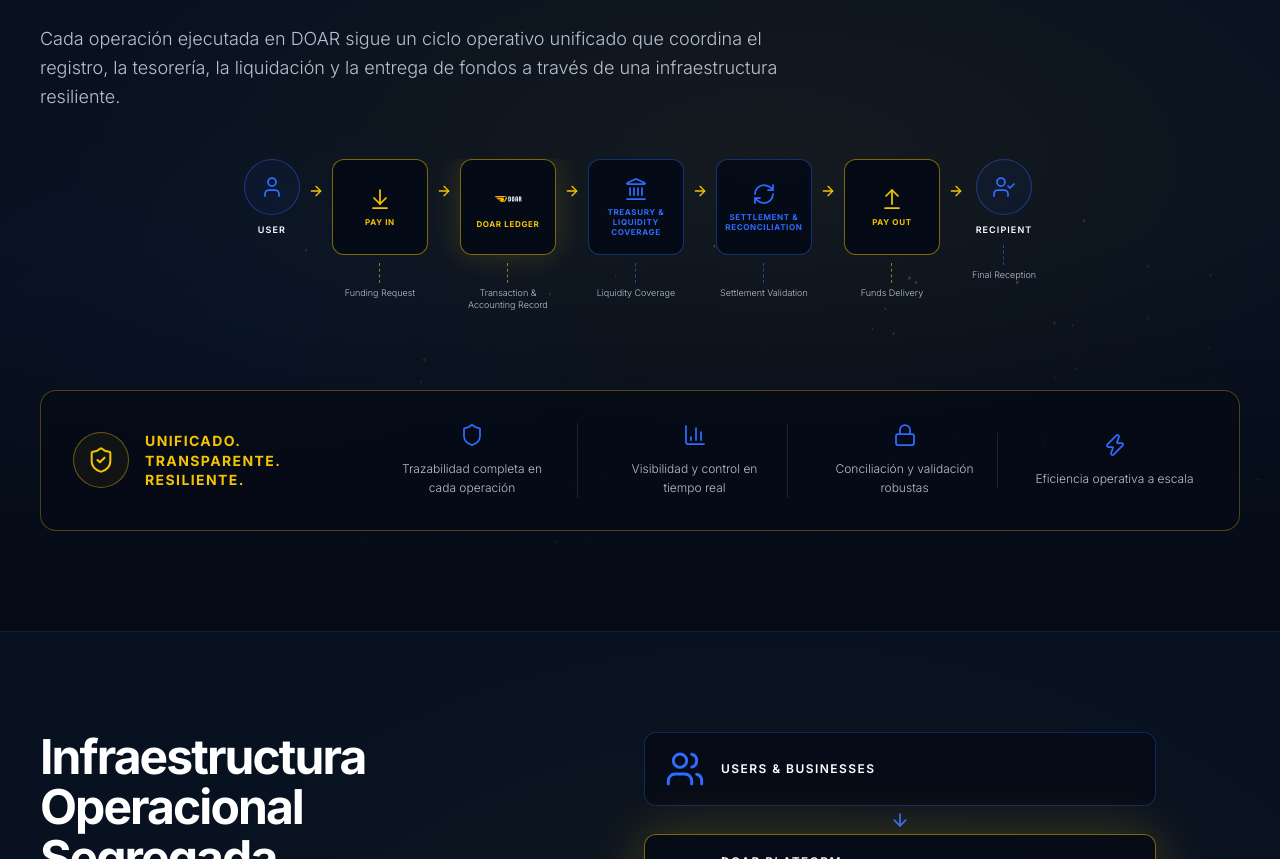
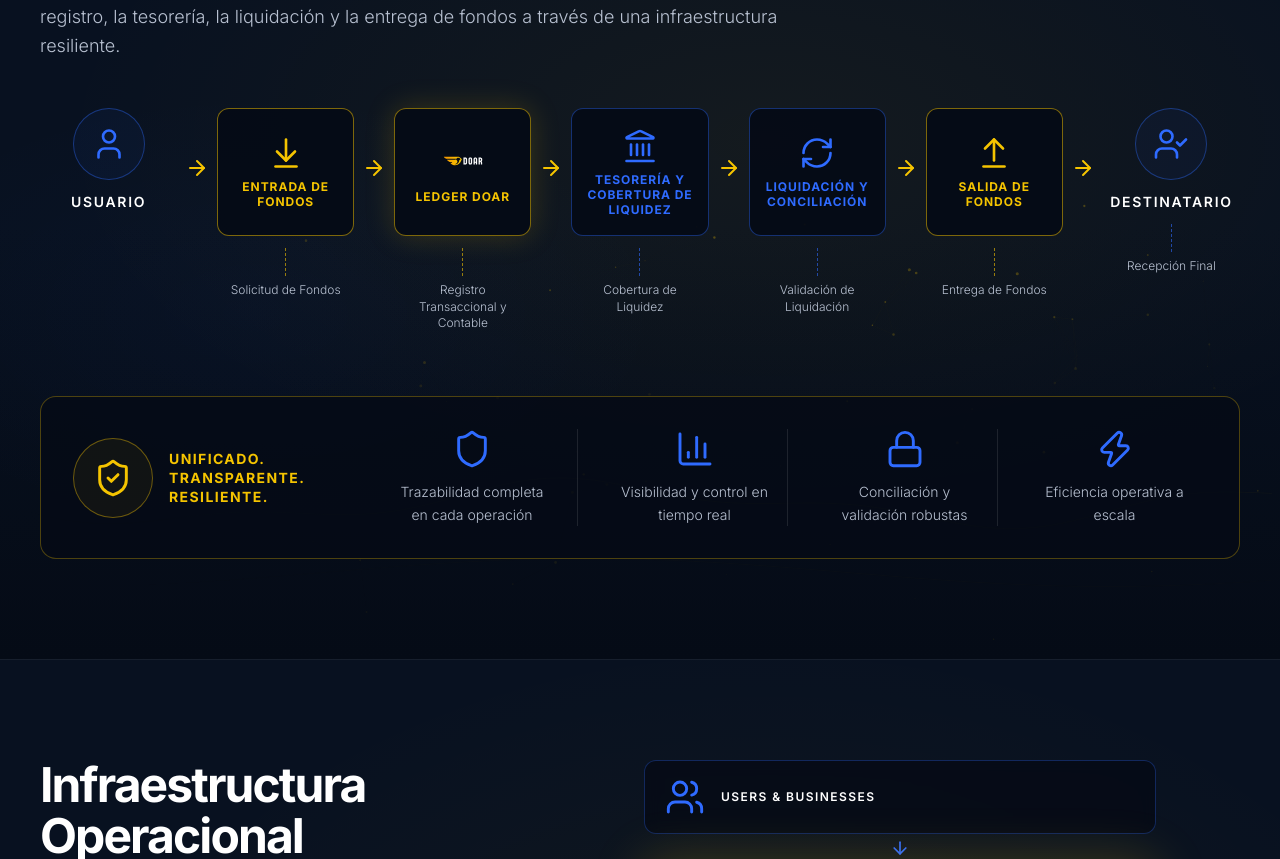
Before and after one commit to Rosanyelis/doar-web, a React (Vite) app: page /sobre-nosotros in a window 1280 px wide. Shown: the part 5494-6353 px from the top of the page. Built offline with nearby package versions, Linux system fonts and the light colour scheme.

Commit message:
i18n(institucional): traducir ciclo operativo a español y ajustar tamaños en diagramas

```diff
--- a/src/components/institutional/sections/transaction-operating-cycle/TransactionCycleFlowDiagram.tsx
+++ b/src/components/institutional/sections/transaction-operating-cycle/TransactionCycleFlowDiagram.tsx
@@ -22,25 +22,23 @@
 
 function FlowArrow() {
     return (
-        <ArrowRight
-            className="mx-1 mt-6 h-4 w-4 shrink-0 self-start text-doar-gold sm:mx-2"
-            strokeWidth={2}
-            aria-hidden="true"
-        />
+        <div className="flex shrink-0 items-start px-1 pt-10 sm:px-2 sm:pt-12" aria-hidden="true">
+            <ArrowRight className="h-5 w-5 text-doar-gold sm:h-6 sm:w-6" strokeWidth={2} />
+        </div>
     );
 }
 
 function DottedSubtitle({ text, accent }: { text: string; accent: 'gold' | 'blue' }) {
     return (
-        <div className="mt-2 flex flex-col items-center">
+        <div className="mt-3 flex w-full flex-col items-center">
             <div
                 className={cn(
-                    'h-5 w-px border-l border-dashed',
+                    'h-6 w-px border-l border-dashed sm:h-7',
                     accent === 'gold' ? 'border-doar-gold/60' : 'border-doar-blue/60'
                 )}
                 aria-hidden="true"
             />
-            <span className="mt-1 max-w-[88px] text-center text-[9px] font-light leading-tight text-soft-gray">
+            <span className="mt-1.5 max-w-[120px] px-1 text-center text-[11px] font-light leading-snug text-soft-gray sm:text-xs">
                 {text}
             </span>
         </div>
@@ -59,16 +57,16 @@
     const Icon = variant === 'recipient' ? UserCheck : User;
 
     return (
-        <div className="flex shrink-0 flex-col items-center">
+        <div className="flex w-full flex-col items-center">
             <div
                 className={cn(
-                    'flex h-14 w-14 items-center justify-center rounded-full',
+                    'flex h-16 w-16 items-center justify-center rounded-full sm:h-[72px] sm:w-[72px]',
                     'border border-doar-blue/40 bg-doar-blue/5'
                 )}
             >
-                <Icon className="h-6 w-6 text-doar-blue" strokeWidth={1.75} aria-hidden="true" />
+                <Icon className="h-8 w-8 text-doar-blue sm:h-9 sm:w-9" strokeWidth={1.75} aria-hidden="true" />
             </div>
-            <span className="mt-2 text-[9px] font-semibold uppercase tracking-[0.12em] text-text-primary">
+            <span className="mt-3 text-xs font-semibold uppercase tracking-[0.12em] text-text-primary sm:text-sm">
                 {label}
             </span>
             {subtitle && <DottedSubtitle text={subtitle} accent="blue" />}
@@ -82,11 +80,12 @@
     const Icon = BOX_ICONS[step.id];
 
     return (
-        <div className="flex shrink-0 flex-col items-center">
+        <div className="flex w-full flex-col items-center">
             <article
                 className={cn(
-                    'flex h-[88px] w-[88px] flex-col items-center justify-center gap-1.5 rounded-xl border px-1',
-                    'bg-deep-space/90 sm:h-[96px] sm:w-[96px]',
+                    'flex min-h-[112px] w-full max-w-[148px] flex-col items-center justify-center gap-2',
+                    'rounded-xl border px-2 py-4 sm:min-h-[128px] sm:max-w-[168px] sm:px-3',
+                    'bg-deep-space/90',
                     isGold ? 'border-doar-gold/50' : 'border-doar-blue/40',
                     isLedger && 'shadow-[0_0_30px_rgba(245,196,0,0.18)]'
                 )}
@@ -95,13 +94,16 @@
                     <img
                         src="/assets/institucional/logo.svg"
                         alt=""
-                        className="h-7 w-7 shrink-0"
+                        className="h-9 w-9 shrink-0 sm:h-10 sm:w-10"
                         aria-hidden="true"
                     />
                 ) : (
                     Icon && (
                         <Icon
-                            className={cn('h-6 w-6', isGold ? 'text-doar-gold' : 'text-doar-blue')}
+                            className={cn(
+                                'h-8 w-8 sm:h-9 sm:w-9',
+                                isGold ? 'text-doar-gold' : 'text-doar-blue'
+                            )}
                             strokeWidth={1.75}
                             aria-hidden="true"
                         />
@@ -109,7 +111,7 @@
                 )}
                 <span
                     className={cn(
-                        'text-center text-[7px] font-bold uppercase leading-tight tracking-[0.08em] sm:text-[8px]',
+                        'text-center text-[10px] font-bold uppercase leading-tight tracking-[0.08em] sm:text-xs',
                         isGold ? 'text-doar-gold' : 'text-doar-blue'
                     )}
                 >
@@ -138,14 +140,16 @@
 export default function TransactionCycleFlowDiagram() {
     return (
         <div
-            className="w-full overflow-x-auto pb-4"
+            className="w-full"
             role="img"
             aria-label="Diagrama del ciclo operativo de una transacción DOAR"
         >
-            <div className="mx-auto flex min-w-[980px] items-start justify-center px-2">
+            <div className="flex w-full items-start">
                 {TRANSACTION_CYCLE_STEPS.map((step, index) => (
-                    <div key={step.id} className="flex items-start">
-                        <FlowNode step={step} />
+                    <div key={step.id} className="contents">
+                        <div className="flex min-w-0 flex-1 justify-center">
+                            <FlowNode step={step} />
+                        </div>
                         {index < TRANSACTION_CYCLE_STEPS.length - 1 && <FlowArrow />}
                     </div>
                 ))}
--- a/src/components/institutional/sections/transaction-operating-cycle/TransactionCycleSummaryBar.tsx
+++ b/src/components/institutional/sections/transaction-operating-cycle/TransactionCycleSummaryBar.tsx
@@ -22,11 +22,11 @@
             <div className="flex items-center gap-4 lg:pr-8">
                 <div
                     className={cn(
-                        'flex h-14 w-14 shrink-0 items-center justify-center rounded-full',
+                        'flex h-20 w-20 shrink-0 items-center justify-center rounded-full',
                         'border border-doar-gold/40 bg-doar-gold/5'
                     )}
                 >
-                    <ShieldCheck className="h-7 w-7 text-doar-gold" strokeWidth={1.75} aria-hidden="true" />
+                    <ShieldCheck className="h-10 w-10 text-doar-gold" strokeWidth={1.75} aria-hidden="true" />
                 </div>
                 <p className="text-sm font-bold uppercase leading-snug tracking-[0.1em] text-doar-gold">
                     Unificado. Transparente. Resiliente.
@@ -44,8 +44,8 @@
                             index > 0 && 'lg:border-l lg:border-white/10 lg:pl-6'
                         )}
                     >
-                        <Icon className="h-6 w-6 text-doar-blue" strokeWidth={1.75} aria-hidden="true" />
-                        <span className="max-w-[160px] text-xs font-light leading-relaxed text-soft-gray">
+                        <Icon className="h-10 w-10 text-doar-blue" strokeWidth={1.75} aria-hidden="true" />
+                        <span className="max-w-[160px] text-sm font-light leading-relaxed text-soft-gray">
                             {label}
                         </span>
                     </div>
--- a/src/components/institutional/sections/unified-operations/UnifiedOperationsDiagram.tsx
+++ b/src/components/institutional/sections/unified-operations/UnifiedOperationsDiagram.tsx
@@ -30,8 +30,8 @@
                 'bg-deep-space/90 px-2 py-4 sm:px-3'
             )}
         >
-            <Icon className="h-10 w-10 text-doar-blue" strokeWidth={1.75} aria-hidden="true" />
-            <span className="text-center text-[11px] font-semibold uppercase tracking-[0.12em] text-text-primary sm:text-[12px]">
+            <Icon className="h-6 w-6 text-doar-blue" strokeWidth={1.75} aria-hidden="true" />
+            <span className="text-center text-[9px] font-semibold uppercase tracking-[0.12em] text-text-primary sm:text-[10px]">
                 {label}
             </span>
         </article>
@@ -78,11 +78,11 @@
             <div className="flex flex-col items-center">
                 <div
                     className={cn(
-                        'flex h-16 w-16 items-center justify-center rounded-full',
+                        'flex h-12 w-12 items-center justify-center rounded-full',
                         'border border-doar-blue/40 bg-doar-blue/5'
                     )}
                 >
-                    <User className="h-8 w-8 text-doar-blue" strokeWidth={1.75} aria-hidden="true" />
+                    <User className="h-6 w-6 text-doar-blue" strokeWidth={1.75} aria-hidden="true" />
                 </div>
                 <span className="mt-2 text-[10px] font-semibold uppercase tracking-[0.14em] text-text-primary">
                     Usuario
@@ -144,11 +144,11 @@
                         )}
                     >
                         <Landmark
-                            className="h-10 w-10 shrink-0 text-doar-blue"
+                            className="h-6 w-6 shrink-0 text-doar-blue"
                             strokeWidth={1.75}
                             aria-hidden="true"
                         />
-                        <span className="text-[12px] font-semibold uppercase tracking-[0.12em] text-text-primary sm:text-xs">
+                        <span className="text-[10px] font-semibold uppercase tracking-[0.12em] text-text-primary sm:text-xs">
                             Infraestructura Financiera
                         </span>
                     </article>
--- a/src/constants/institutional.ts
+++ b/src/constants/institutional.ts
@@ -451,48 +451,48 @@
 ] as const;
 
 export const TRANSACTION_CYCLE_STEPS = [
-    { id: 'user', type: 'circle', label: 'User', subtitle: null, accent: 'blue' },
+    { id: 'user', type: 'circle', label: 'Usuario', subtitle: null, accent: 'blue' },
     {
         id: 'pay-in',
         type: 'box',
-        label: 'Pay In',
-        subtitle: 'Funding Request',
+        label: 'Entrada de Fondos',
+        subtitle: 'Solicitud de Fondos',
         accent: 'gold',
     },
     {
         id: 'ledger',
         type: 'ledger',
-        label: 'DOAR Ledger',
-        subtitle: 'Transaction & Accounting Record',
+        label: 'Ledger DOAR',
+        subtitle: 'Registro Transaccional y Contable',
         accent: 'gold',
         highlight: true,
     },
     {
         id: 'treasury',
         type: 'box',
-        label: 'Treasury & Liquidity Coverage',
-        subtitle: 'Liquidity Coverage',
+        label: 'Tesorería y Cobertura de Liquidez',
+        subtitle: 'Cobertura de Liquidez',
         accent: 'blue',
     },
     {
         id: 'settlement',
         type: 'box',
-        label: 'Settlement & Reconciliation',
-        subtitle: 'Settlement Validation',
+        label: 'Liquidación y Conciliación',
+        subtitle: 'Validación de Liquidación',
         accent: 'blue',
     },
     {
         id: 'pay-out',
         type: 'box',
-        label: 'Pay Out',
-        subtitle: 'Funds Delivery',
+        label: 'Salida de Fondos',
+        subtitle: 'Entrega de Fondos',
         accent: 'gold',
     },
     {
         id: 'recipient',
         type: 'recipient',
-        label: 'Recipient',
-        subtitle: 'Final Reception',
+        label: 'Destinatario',
+        subtitle: 'Recepción Final',
         accent: 'blue',
     },
 ] as const;
```
